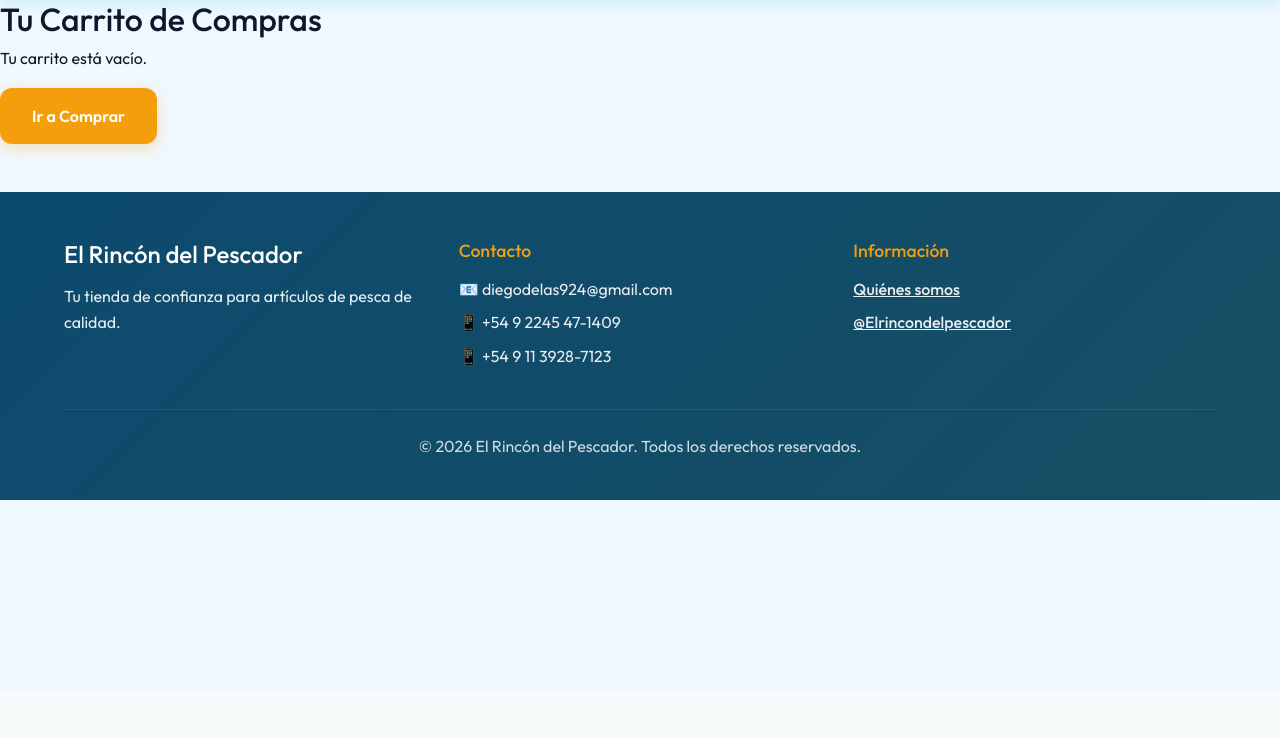
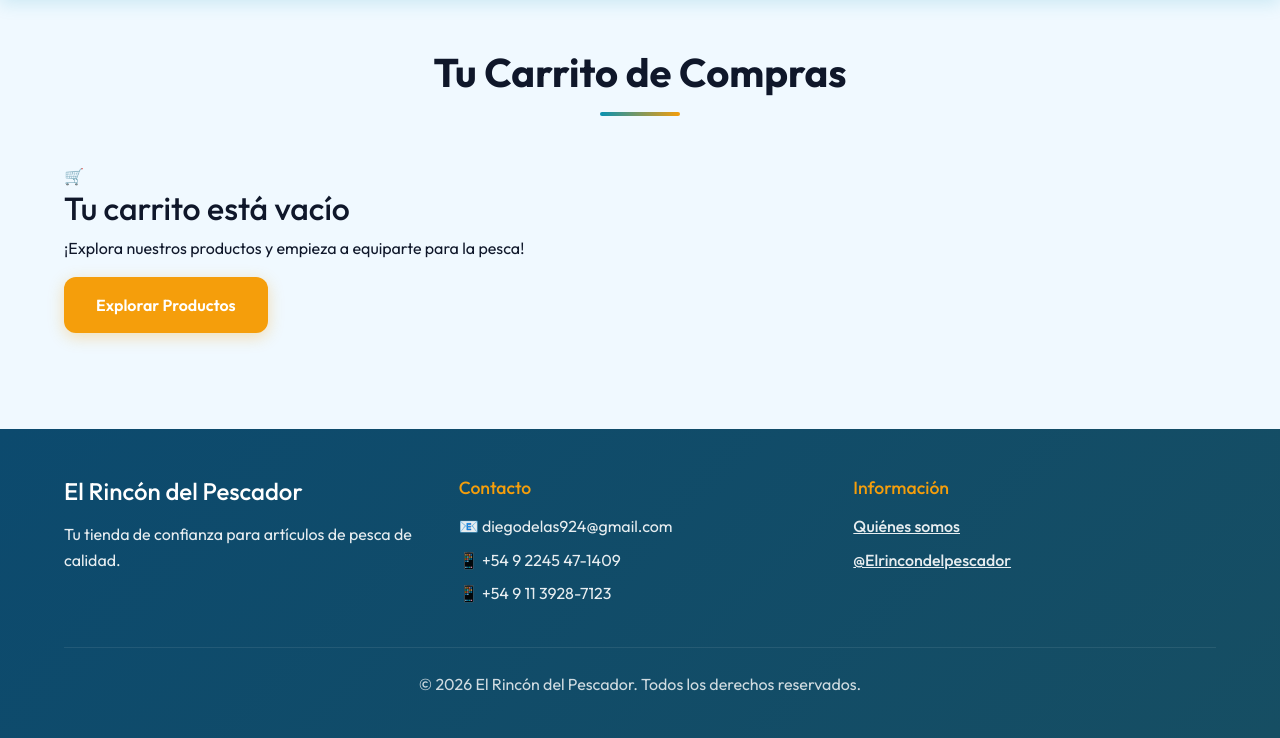
Before and after one commit to auditoretzio/rincon, a Django app: page /carrito/ in a window 1280 px wide. Shown: the part 108-846 px from the top of the page. Before the commit the page ends 608 px from the top, so only its background shows below. Run offline with Django 4.2, Linux system fonts and the light colour scheme.

Commit message:
Redesign carrito.html for better UI
Refactor the shopping cart layout and styling for improved user experience.

```diff
--- a/tienda/templates/tienda/carrito.html
+++ b/tienda/templates/tienda/carrito.html
@@ -1,51 +1,120 @@
 {% extends 'tienda/base.html' %}
 
 {% block content %}
-<div class="row">
-    <div class="col-md-12">
-        <h2>Tu Carrito de Compras</h2>
+<section class="section cart-section">
+    <div class="container">
+        <h1 class="section-title">Tu Carrito de Compras</h1>
+
         {% if carrito|length > 0 %}
-        <table class="table">
-            <thead>
-                <tr>
-                    <th>Producto</th>
-                    <th>Cantidad</th>
-                    <th>Precio Unitario</th>
-                    <th>Subtotal</th>
-                    <th>Acciones</th>
-                </tr>
-            </thead>
-            <tbody>
-                {% for item in carrito %}
-                {% with producto=item.producto %}
-                <tr>
-                    <td>{{ producto.nombre }}</td>
-                    <td>{{ item.cantidad }}</td>
-                    <td>${{ item.precio }}</td>
-                    <td>${{ item.total_precio }}</td>
-                    <td>
-                        <a href="{% url 'tienda:eliminar_carrito' producto.id %}"
-                            class="btn btn-danger btn-sm">Eliminar</a>
-                    </td>
-                </tr>
-                {% endwith %}
-                {% endfor %}
-                <tr>
-                    <td colspan="3" class="text-end"><strong>Total:</strong></td>
-                    <td><strong>${{ carrito.get_total_price }}</strong></td>
-                    <td></td>
-                </tr>
-            </tbody>
-        </table>
-        <div class="text-end">
-            <a href="{% url 'tienda:index' %}" class="btn btn-secondary">Seguir Comprando</a>
-            <a href="{% url 'tienda:procesar_orden' %}" class="btn btn-success">Generar Solicitud de Pedido (Pagar en
-                Local)</a>
+        <div class="cart-grid">
+            <!-- Columna Izquierda: Items -->
+            <div class="cart-items-column">
+                <div class="cart-items-header">
+                    <span>Producto</span>
+                    <span class="text-center">Cantidad</span>
+                    <span class="text-end">Subtotal</span>
+                </div>
+
+                <div class="cart-items-list">
+                    {% for item in carrito %}
+                    {% with producto=item.producto %}
+                    <div class="cart-item-card">
+                        <div class="cart-item-main">
+                            <div class="cart-item-image">
+                                {% if producto.imagen %}
+                                <img src="{{ producto.imagen.url }}" alt="{{ producto.nombre }}">
+                                {% else %}
+                                <div class="item-placeholder">🎣</div>
+                                {% endif %}
+                            </div>
+                            <div class="cart-item-info">
+                                <h3 class="item-name">{{ producto.nombre }}</h3>
+                                <p class="item-category">{{ producto.categoria.nombre }}</p>
+                                <span class="item-unit-price">${{ item.precio }} c/u</span>
+                            </div>
+                        </div>
+
+                        <div class="cart-item-quantity text-center">
+                            <span class="quantity-badge">{{ item.cantidad }}</span>
+                        </div>
+
+                        <div class="cart-item-subtotal text-end">
+                            <span class="subtotal-amount">${{ item.total_precio }}</span>
+                            <a href="{% url 'tienda:eliminar_carrito' producto.id %}" class="remove-item"
+                                title="Eliminar del carrito">
+                                <svg xmlns="http://www.w3.org/2000/svg" width="18" height="18" viewBox="0 0 24 24"
+                                    fill="none" stroke="currentColor" stroke-width="2" stroke-linecap="round"
+                                    stroke-linejoin="round">
+                                    <polyline points="3 6 5 6 21 6"></polyline>
+                                    <path
+                                        d="M19 6v14a2 2 0 0 1-2 2H7a2 2 0 0 1-2-2V6m3 0V4a2 2 0 0 1 2-2h4a2 2 0 0 1 2 2v2">
+                                    </path>
+                                    <line x1="10" y1="11" x2="10" y2="17"></line>
+                                    <line x1="14" y1="11" x2="14" y2="17"></line>
+                                </svg>
+                            </a>
+                        </div>
+                    </div>
+                    {% endwith %}
+                    {% endfor %}
+                </div>
+
+                <div class="cart-footer-actions">
+                    <a href="{% url 'tienda:index' %}" class="btn btn-secondary">
+                        ← Continuar Comprando
+                    </a>
+                </div>
+            </div>
+
+            <!-- Columna Derecha: Resumen -->
+            <div class="cart-summary-column">
+                <div class="cart-summary-card">
+                    <h3>Resumen del Carrito</h3>
+
+                    <div class="summary-row">
+                        <span>Productos ({{ carrito|length }})</span>
+                        <span>${{ carrito.get_total_price }}</span>
+                    </div>
+                    <div class="summary-row">
+                        <span>Envío</span>
+                        <span class="text-success">Gratis / Retiro local</span>
+                    </div>
+
+                    <div class="summary-divider"></div>
+
+                    <div class="summary-total-row">
+                        <span>Total estimado</span>
+                        <span class="total-price">${{ carrito.get_total_price }}</span>
+                    </div>
+
+                    <div class="cart-cta">
+                        <a href="{% url 'tienda:procesar_orden' %}" class="btn btn-primary btn-lg w-100 mb-3">
+                            Iniciar mi Pedido 🎣
+                        </a>
+                        <p class="cta-note"><small>Paga al retirar en nuestro local</small></p>
+                    </div>
+
+                    <div class="cart-trust-badges">
+                        <div class="trust-badge">
+                            <span class="badge-icon">📍</span>
+                            <span>Retiro en Dolores</span>
+                        </div>
+                        <div class="trust-badge">
+                            <span class="badge-icon">🤝</span>
+                            <span>Compra Segura</span>
+                        </div>
+                    </div>
+                </div>
+            </div>
         </div>
         {% else %}
-        <p>Tu carrito está vacío.</p>
-        <a href="{% url 'tienda:index' %}" class="btn btn-primary">Ir a Comprar</a>
+        <div class="empty-cart-state">
+            <div class="empty-icon">🛒</div>
+            <h2>Tu carrito está vacío</h2>
+            <p>¡Explora nuestros productos y empieza a equiparte para la pesca!</p>
+            <a href="{% url 'tienda:index' %}" class="btn btn-primary btn-lg">Explorar Productos</a>
+        </div>
         {% endif %}
     </div>
-</div>
+</section>
 {% endblock %}
```
